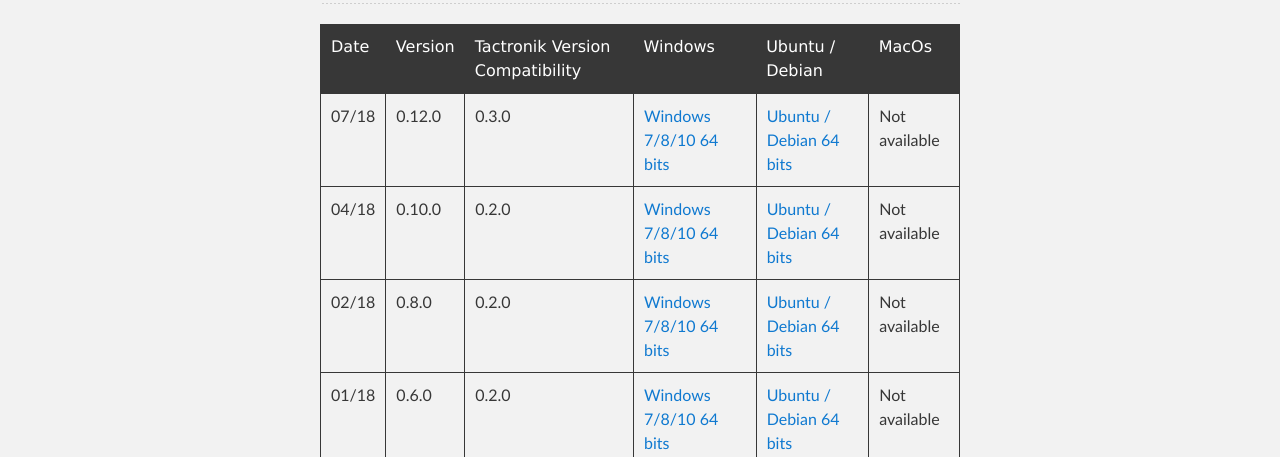
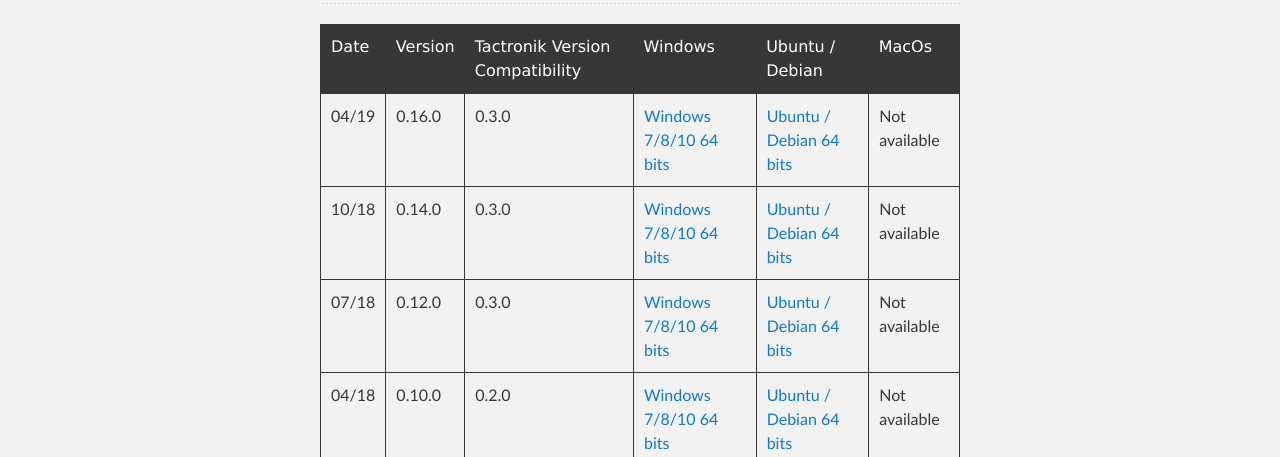
Before and after one commit to ActronikaSAS/dev.actronika.com, a Jekyll site: the page built from archives.md, in a window 1280 px wide and 900 px high. Shown: the part 443-900 px from the top of the window. Built offline with Jekyll 4.4.1, drawn with Linux system fonts in a browser that asks for light colours.

Commit message:
add new release of desktop demo kit: v0.16.0
Signed-off-by: Jérémy Cheynet <jeremy.cheynet@actronika.com>

```diff
--- a/archives.md
+++ b/archives.md
@@ -10,6 +10,8 @@ permalink: /archives.html
 
 | Date | Version | Tactronik Version Compatibility | Windows | Ubuntu / Debian | MacOs |
 |------|---------|-------------|---------|--------|-------|
+| 04/19 | 0.16.0 | 0.3.0 | [Windows 7/8/10 64 bits](https://github.com/ActronikaSAS/tactronik-demo-kit/releases/download/v0.16.0/Tactronik.demo.kit.Setup.0.16.0.exe) | [Ubuntu / Debian 64 bits](https://github.com/ActronikaSAS/tactronik-demo-kit/releases/download/v0.16.0/desktop-demo-kit_0.16.0_amd64.deb) | Not available |
+| 10/18 | 0.14.0 | 0.3.0 | [Windows 7/8/10 64 bits](https://github.com/ActronikaSAS/tactronik-demo-kit/releases/download/v0.14.0/Tactronik.demo.kit.Setup.0.14.0.exe) | [Ubuntu / Debian 64 bits](https://github.com/ActronikaSAS/tactronik-demo-kit/releases/download/v0.14.0/desktop-demo-kit_0.14.0_amd64.deb) | Not available |
 | 07/18 | 0.12.0 | 0.3.0 | [Windows 7/8/10 64 bits](https://github.com/ActronikaSAS/tactronik-demo-kit/releases/download/v0.12.0x/Tactronik.demo.kit.Setup.0.12.0.exe) | [Ubuntu / Debian 64 bits](https://github.com/ActronikaSAS/tactronik-demo-kit/releases/download/v0.12.0x/desktop-demo-kit_0.12.0_amd64.deb) | Not available |
 | 04/18 | 0.10.0 | 0.2.0 | [Windows 7/8/10 64 bits](https://github.com/ActronikaSAS/tactronik-demo-kit/releases/download/v0.10.0/Tactronik.demo.kit.Setup.0.10.0.exe) | [Ubuntu / Debian 64 bits](https://github.com/ActronikaSAS/tactronik-demo-kit/releases/download/v0.10.0/desktop-demo-kit_0.10.0_amd64.deb) | Not available |
 | 02/18 | 0.8.0 | 0.2.0 | [Windows 7/8/10 64 bits](https://github.com/ActronikaSAS/tactronik-demo-kit/releases/download/v0.8.0/Tactronik.demo.kit.Setup.0.8.0.exe) | [Ubuntu / Debian 64 bits](https://github.com/ActronikaSAS/tactronik-demo-kit/releases/download/v0.8.0/desktop-demo-kit_0.8.0_amd64.deb) | Not available |
```
Also changed, not shown: resources.md (+3 -3 lines).
